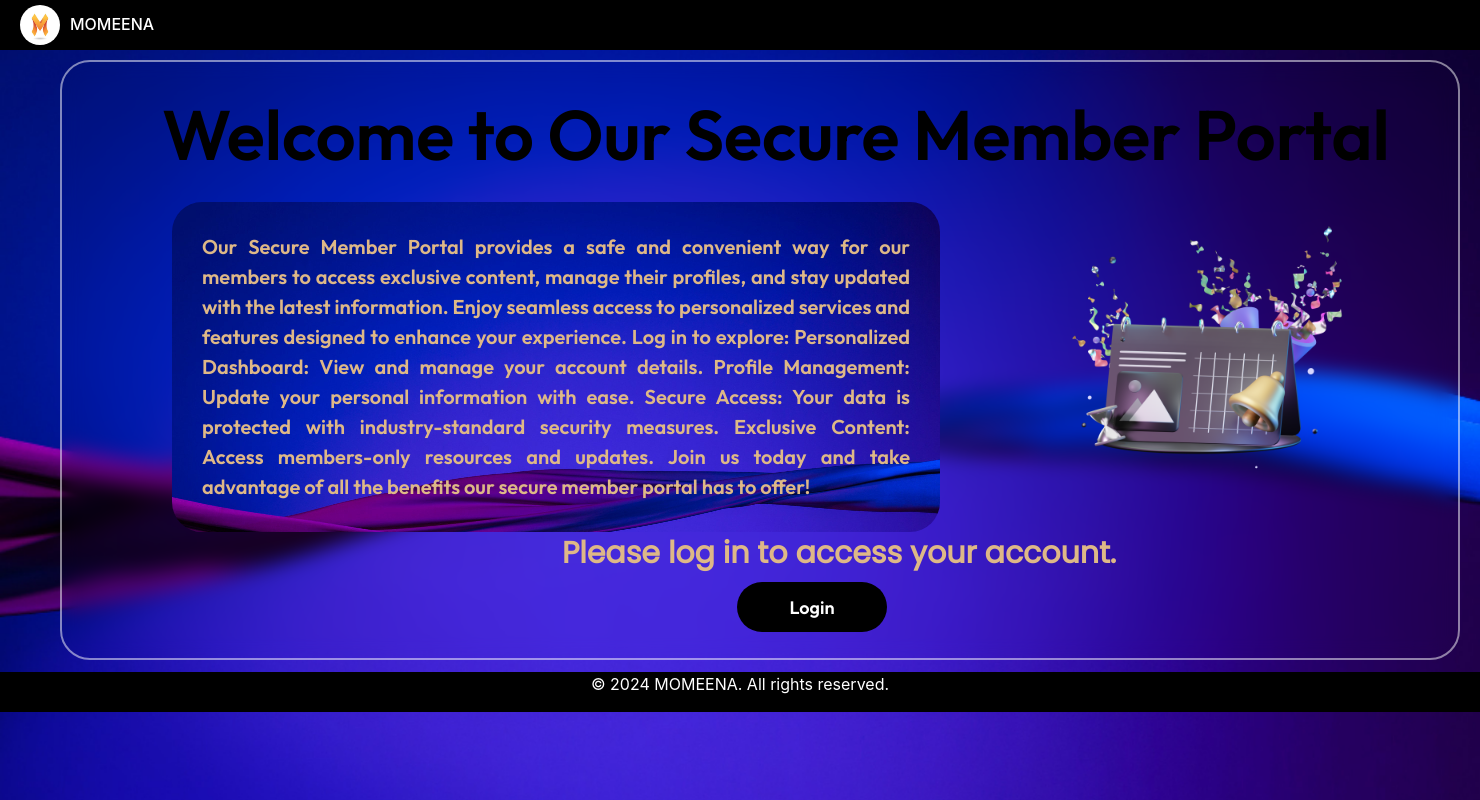
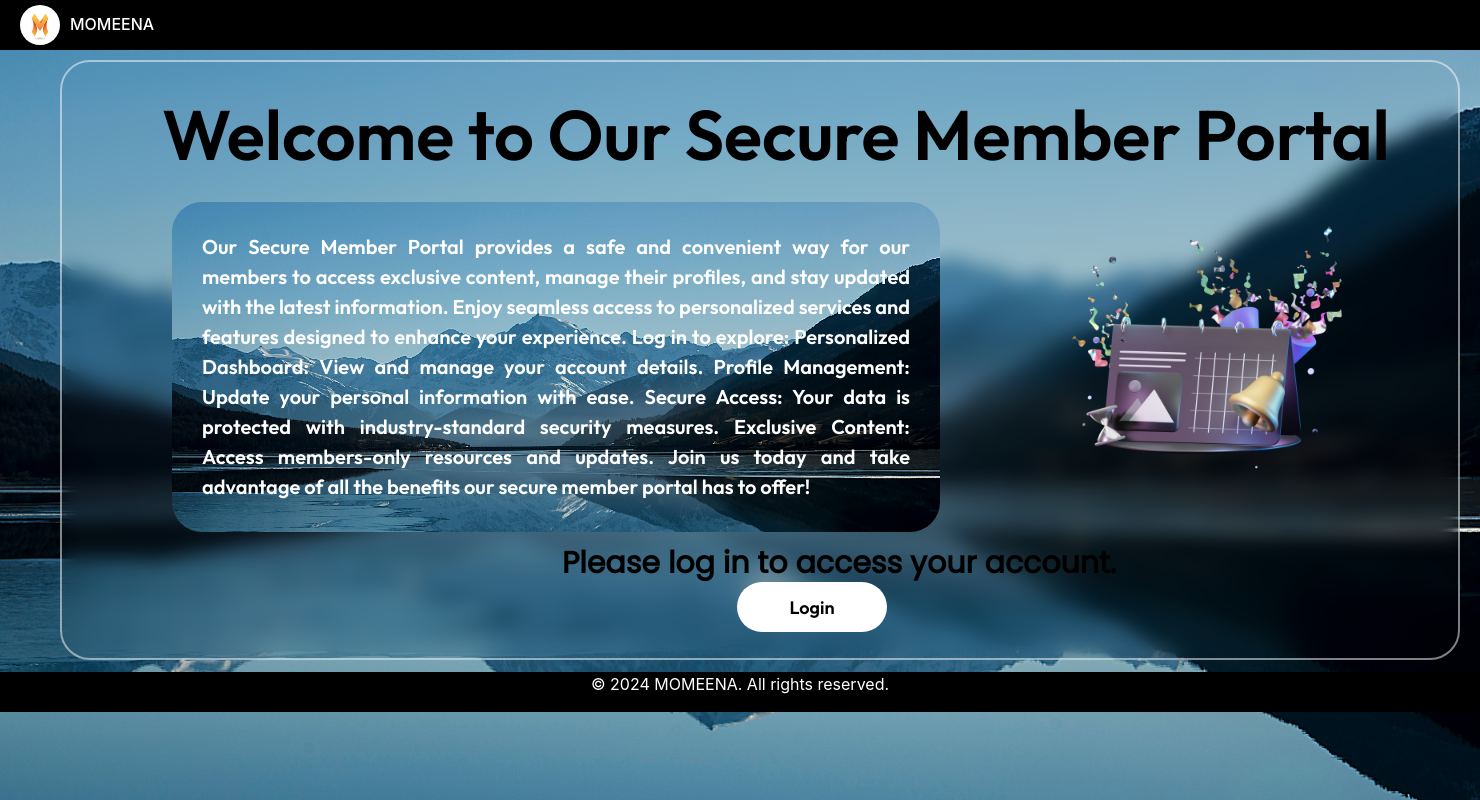
Before and after one commit to momeenaaufar/secure_member_portal, a PHP site: page /welcome.php in a window 1480 px wide. Run offline with PHP 8.4, Linux system fonts and the light colour scheme; some libraries are stand-ins or nearby versions.

Commit message:
add new style

```diff
--- a/style.css
+++ b/style.css
@@ -31,7 +31,7 @@
 }
 
 body {
-    background-image: url("logos/3.jpg");
+    background-image: url("logos/1.jpg");
     background-size: cover;
 }
 
@@ -69,12 +69,13 @@
     top: 120px;
     left: -90px;
     position: absolute;
-    color: burlywood;
+    color:white;
     text-align: justify;
     line-height: 30px;
     border-radius: 30px;
     padding: 30px;
-    background-image: url(logos/3.jpg);
+    background-image: url('logos/1.jpg');
+    background-size: cover;
 }
 
 .welcome p {
@@ -84,21 +85,21 @@
     line-height: 42.36px;
     align-self: center;
     border-bottom: none;
-    top: 470px;
+    top: 480px;
     left: 500px;
     position: absolute;
-    color: burlywood;
+    color: black;
 }
 .welcome .btn {
     width: 150px;
     height: 50px;
     border: none;
     border-radius: 20px;
-    background-color: black;
+    background-color: white;
     border: none;
     border-radius: 30px;
     align-content: center;
-    color: white;
+    color: black;
     font-family: Out;
     font-size: large;
     font-weight: bolder;
```
Also changed, not shown: other parts of style.css (+18 -18 lines), logos/1.jpeg (deleted), logos/1.jpg (added), logos/2.jpeg (deleted), logos/2.jpg (added), logos/4.jpg (added), logos/m2.jpeg (deleted).
